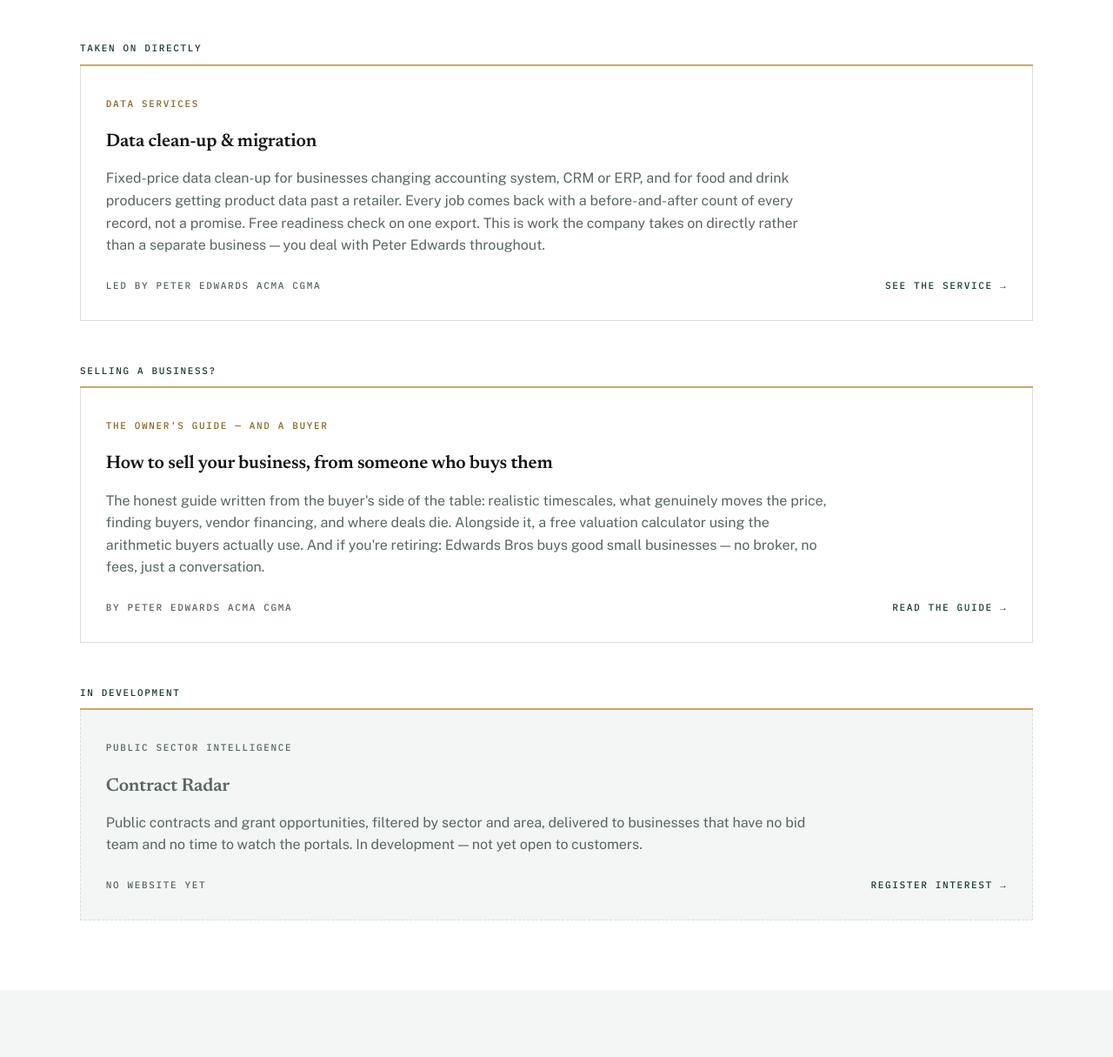
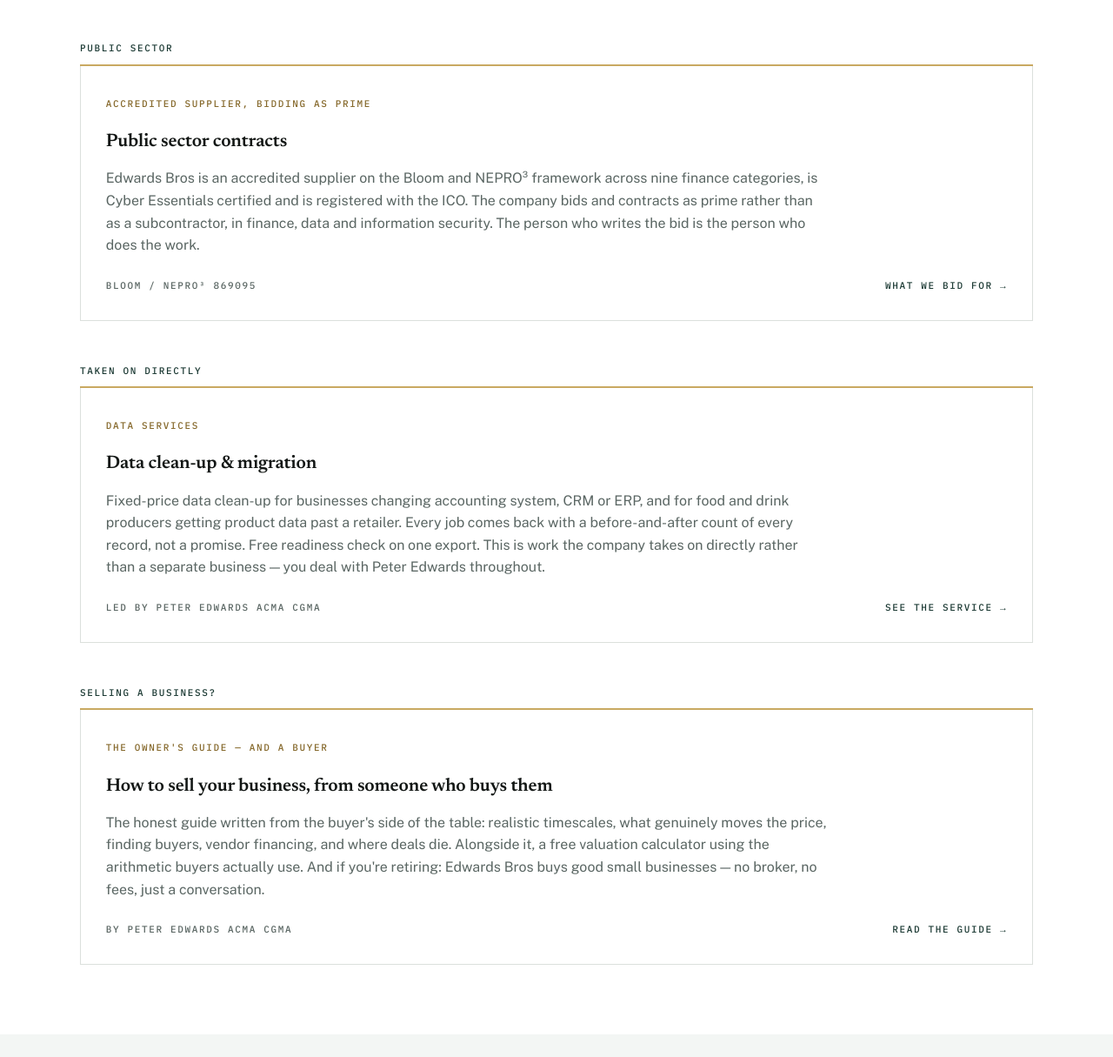
Before and after one commit to Chadhauser/edwardsbros, a plain HTML site: page index.html in a window 1280 px wide. Shown: the part 1214-2429 px from the top of the page at 87% size. Drawn offline with nearby package versions, Linux system fonts and the light colour scheme.

Commit message:
Lead with the public sector on the home page
- Navigation now opens with Public sector, matching public-sector.html
- Replaced the dormant "Contract Radar / in development" block with a live
  Public sector tier linking to /public-sector.html, placed first
- Title and meta description rewritten around the accreditation rather than
  parish councils and charities
- Added a Service offer for the public sector page to the Organization JSON-LD
- theme-color now white to match the new light header
- sitemap: added /public-sector.html, bumped home page lastmod

Co-Authored-By: Claude Opus 5 <noreply@anthropic.com>
Claude-Session: https://claude.ai/code/session_01HnHTgkou1qLUtB39EnZoPu

```diff
--- a/index.html
+++ b/index.html
@@ -3,14 +3,14 @@
 <head>
 <meta charset="utf-8">
 <meta name="viewport" content="width=device-width, initial-scale=1">
-<title>Edwards Bros (Spaldwick) Ltd | Finance, Cyber Essentials &amp; Data Services, Cambridgeshire</title>
-<meta name="description" content="Edwards Bros (Spaldwick) Ltd is a Huntingdonshire family company established 1958. Commercial finance broking, Cyber Essentials certification, data clean-up and analysis for parish councils, charities and small businesses across Cambridgeshire.">
+<title>Edwards Bros (Spaldwick) Ltd | Accredited public sector supplier, finance, data and Cyber Essentials</title>
+<meta name="description" content="Edwards Bros (Spaldwick) Ltd is a Huntingdonshire family company established 1958. An accredited public sector supplier on Bloom and NEPRO³ across nine finance categories, Cyber Essentials certified: finance, data and information security, contracted as prime.">
 <meta name="robots" content="index,follow,max-image-preview:large">
 <link rel="canonical" href="https://www.edwardsbros.co.uk/">
 <meta name="author" content="Edwards Bros (Spaldwick) Ltd">
 <meta name="geo.region" content="GB-CAM">
 <meta name="geo.placename" content="Spaldwick, Huntingdon, Cambridgeshire">
-<meta name="theme-color" content="#1C3A34">
+<meta name="theme-color" content="#FFFFFF">
 
 <meta property="og:type" content="website">
 <meta property="og:site_name" content="Edwards Bros (Spaldwick) Ltd">
@@ -51,6 +51,7 @@
     {"@type":"Organization","name":"EB Publishing House","url":"https://www.ebpublishinghouse.com","description":"Independent non-fiction and educational publishing."}
   ],
   "makesOffer":[
+    {"@type":"Offer","url":"https://www.edwardsbros.co.uk/public-sector.html","itemOffered":{"@type":"Service","name":"Public sector finance, data and information security","description":"Accredited supplier on the Bloom and NEPRO³ framework across nine finance categories, Cyber Essentials certified and ICO registered. Interim and project finance support, data clean-up and migration, and Cyber Essentials certification, contracted as prime rather than as a subcontractor.","provider":{"@id":"https://www.edwardsbros.co.uk/#org"},"areaServed":"United Kingdom"}},
     {"@type":"Offer","url":"https://www.edwardsbros.co.uk/data.html","itemOffered":{"@type":"Service","name":"Data clean-up and migration","description":"Fixed-price data clean-up, migration and process automation for businesses with 10 to 250 staff: deduplication, barcode and product data validation, pack hierarchy reconciliation, packaging data preparation and validation rules, delivered with a before-and-after record count and full change log.","provider":{"@id":"https://www.edwardsbros.co.uk/#org"},"areaServed":"United Kingdom"}}
   ]
 }
@@ -69,7 +70,7 @@
         <span class="logo__sub">Spaldwick · Est. 1958</span>
       </span>
     </a>
-    <span class="mono"><a href="/sell-my-business.html">Selling a business?</a> &nbsp;·&nbsp; <a href="/business-valuation-calculator.html">Value a business</a> &nbsp;·&nbsp; <a href="/data.html">Data services</a> &nbsp;·&nbsp; <a href="/insights/">Insights</a></span>
+    <span class="mono"><a href="/public-sector.html">Public sector</a> &nbsp;·&nbsp; <a href="/sell-my-business.html">Selling a business?</a> &nbsp;·&nbsp; <a href="/data.html">Data services</a> &nbsp;·&nbsp; <a href="/insights/">Insights</a></span>
   </div>
 </div>
 
@@ -137,6 +138,19 @@
     </div>
 
     <div class="tier">
+      <span class="mono tier__label">Public sector</span>
+      <a class="parcel parcel--wide" href="/public-sector.html">
+        <span class="mono parcel__label">Accredited supplier, bidding as prime</span>
+        <h3>Public sector contracts</h3>
+        <p>Edwards Bros is an accredited supplier on the Bloom and NEPRO&sup3; framework across nine finance categories, is Cyber Essentials certified and is registered with the ICO. The company bids and contracts as prime rather than as a subcontractor, in finance, data and information security. The person who writes the bid is the person who does the work.</p>
+        <span class="parcel__foot">
+          <span class="mono">Bloom / NEPRO&sup3; 869095</span>
+          <span class="parcel__go">What we bid for &rarr;</span>
+        </span>
+      </a>
+    </div>
+
+    <div class="tier">
       <span class="mono tier__label">Taken on directly</span>
       <a class="parcel parcel--wide" href="/data.html">
         <span class="mono parcel__label">Data services</span>
@@ -162,18 +176,6 @@
       </a>
     </div>
 
-    <div class="tier">
-      <span class="mono tier__label">In development</span>
-      <div class="parcel parcel--wide parcel--soon">
-        <span class="mono parcel__label">Public sector intelligence</span>
-        <h3>Contract Radar</h3>
-        <p>Public contracts and grant opportunities, filtered by sector and area, delivered to businesses that have no bid team and no time to watch the portals. In development — not yet open to customers.</p>
-        <span class="parcel__foot">
-          <span class="mono">No website yet</span>
-          <a class="parcel__go" href="mailto:peter@edwardsbros.co.uk?subject=Contract%20Radar%20-%20register%20interest">Register interest &rarr;</a>
-        </span>
-      </div>
-    </div>
   </div>
 </section>
 
--- a/sitemap.xml
+++ b/sitemap.xml
@@ -1,6 +1,7 @@
 <?xml version="1.0" encoding="UTF-8"?>
 <urlset xmlns="http://www.sitemaps.org/schemas/sitemap/0.9">
-  <url><loc>https://www.edwardsbros.co.uk/</loc><lastmod>2026-09-07</lastmod><priority>1.0</priority></url>
+  <url><loc>https://www.edwardsbros.co.uk/</loc><lastmod>2026-11-16</lastmod><priority>1.0</priority></url>
+  <url><loc>https://www.edwardsbros.co.uk/public-sector.html</loc><lastmod>2026-11-16</lastmod><priority>0.9</priority></url>
   <url><loc>https://www.edwardsbros.co.uk/sell-my-business.html</loc><lastmod>2026-09-07</lastmod><priority>0.9</priority></url>
   <url><loc>https://www.edwardsbros.co.uk/asset-sale-vs-share-sale.html</loc><lastmod>2026-09-07</lastmod><priority>0.9</priority></url>
   <url><loc>https://www.edwardsbros.co.uk/how-to-sell-a-consultancy.html</loc><lastmod>2026-09-07</lastmod><priority>0.9</priority></url>
```
